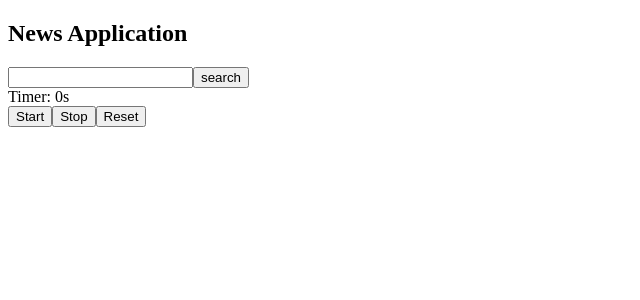
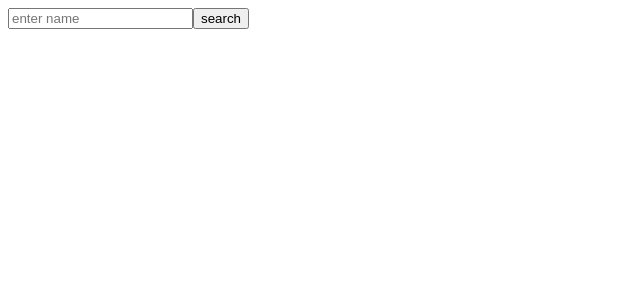
Before and after one commit to shruthi2609/reactfunctional, a React (Create React App) app: page / in a window 1280 px wide. Shown: the top 300 px of the page, without its empty margins (0-640 px from the left). Built offline with nearby package versions, Linux system fonts and the light colour scheme.

Commit message:
08.03 - usememo and memo

```diff
--- a/src/App.js
+++ b/src/App.js
@@ -6,6 +6,7 @@ import NewsApp from "./Components/NewsApp"
 import NewsAppCopy from "./Components/CopyNews"
 import axios from "axios"
 import Stopwatch from "./Components/Counter";
+import ContactBook from "./Components/ContactBook"
 const handleAPI=async (text)=>{
     console.log(text)
    const res=await axios.get("https://hn.algolia.com/api/v1/search?query="+text)
@@ -16,8 +17,7 @@ const App=()=>{
         <div>
 
 {/*<TestComponent msg="final" count={0}></TestComponent>*/}
-<NewsAppCopy handleAPI={handleAPI}></NewsAppCopy>
-<Stopwatch></Stopwatch>
+<ContactBook></ContactBook>
         </div>
     )
 }
--- a/src/Components/ChildComponent.js
+++ b/src/Components/ChildComponent.js
@@ -1,13 +1,12 @@
 import { useMemo,useEffect } from "react";
 import React from "react";
-export const ChildComponent=(props)=>{
-
-    useEffect(
+const ChildComponent=(props)=>{
+   /* useEffect(
         ()=>{
             console.log("child's useeffect")
         }
-    ,[])
-    const getDetails=useMemo(()=>console.log("details"),[props.msgProp])
+    ,[])*/
+
     return(
         <div>
             {console.log("inside child's render")}
@@ -15,3 +14,4 @@ export const ChildComponent=(props)=>{
             <h3>{props.msgProp}</h3>
         </div>
     )}
+export default React.memo(ChildComponent)
--- /dev/null
+++ b/src/Components/ContactBook.js
@@ -0,0 +1,29 @@
+import {useState} from "react"
+import ContactDisplay from "./ContactDisplay"
+const data=[
+    {
+        "id":1,
+        "name":"john",
+        "phone":"98877672"
+    },
+    {
+        "id":2,
+        "name":"peter",
+        "phone":"98877673"
+    },
+    {
+        "id":3,
+        "name":"pete",
+        "phone":"900000"
+    },
+]
+const ContactBook =()=>{
+    const [contacts,setContacts]=useState(data)
+    return (
+        <div>
+       {console.log("inside contact book ")}
+<ContactDisplay contact={contacts}></ContactDisplay>
+</div>
+    )
+}
+export default ContactBook
--- /dev/null
+++ b/src/Components/ContactDisplay.js
@@ -0,0 +1,39 @@
+import {useState,useMemo} from "react"
+import React from "react"
+const ContactDisplay =(props)=>{
+    const [text,setText]=useState("")
+    const [searchText,setsearchText]=useState("")
+    const handleChange=(e)=>{
+        setText(e.target.value)
+    }
+    const handleSearch=(e)=>{
+        e.preventDefault()
+        setsearchText(text)
+    }
+    const getContacts=useMemo(()=>{
+        console.log("inside get contacts")
+        const arr=props.contact.filter((item)=>item.name===searchText)
+        return arr
+    },[props.contact,searchText])
+    return(
+        <div>
+            {}
+            {console.log("inside contact display")}
+            <form>
+            <input type="text" placeholder="enter name" onChange={(e)=>handleChange(e)}></input>
+           <button onClick={(e)=>handleSearch(e)}>search</button>
+            </form>
+            {
+                getContacts.map(
+                    (item)=>(
+                        <div>
+                            <h2>{item.name}</h2>
+                            <h3>{item.phone}</h3>
+                            </div>
+                    )
+                )
+            }
+        </div>
+    )
+}
+export default React.memo(ContactDisplay)
--- a/src/Components/EffectHook.js
+++ b/src/Components/EffectHook.js
@@ -1,17 +1,17 @@
 import { useEffect,useState } from "react";
-import { ChildComponent } from "./ChildComponent";
+import  ChildComponent  from "./ChildComponent";
 const EffectHook=()=>{
     const [msg,setMsg]=useState("")
     const [count,setCount]=useState(0)
     //end point 1 -> product name
     // end point 2 -> username
-    useEffect(
+   /*   useEffect(
         ()=>{
             console.log("useeffect of parent")
      //   return ()=>{console.log("unmounting")}
         }
      ,[msg])
-  /*  useEffect(
+  useEffect(
         ()=>{
             console.log("count changed")
         }
```
